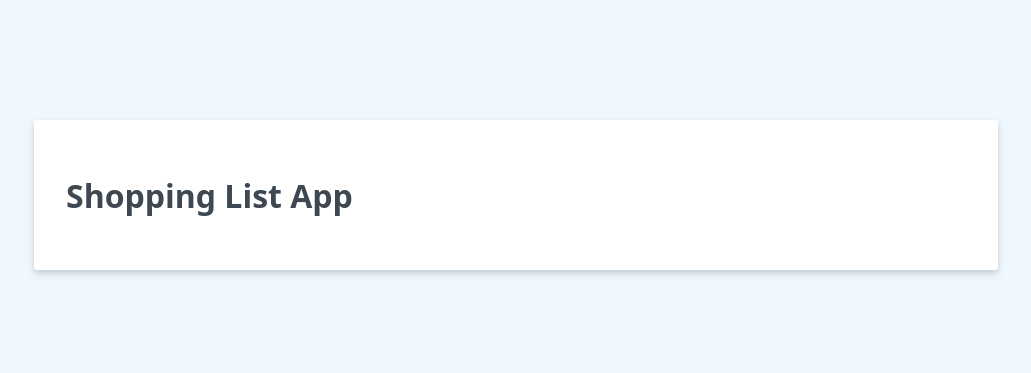
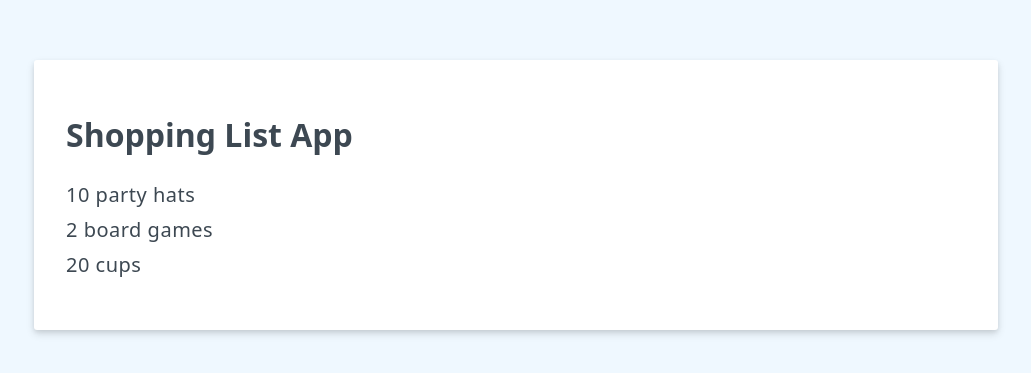
Before and after one commit to Munegu/first-project-vue, a Vue app: page / in a window 1280 px wide. Shown: the part 205-578 px from the top of the page, without its empty margins (124-1155 px from the left). Built offline with nearby package versions, Linux system fonts and the light colour scheme.

Commit message:
discover v-for

```diff
--- a/src/App.vue
+++ b/src/App.vue
@@ -1,9 +1,19 @@
 <script setup>
 import { ref } from 'vue'
 
-const header = ref('Shopping List App')
+const header = ref('Shopping List App');
+const items = ref([
+  {id: 1, label: '10 party hats'},
+  {id: 2, label: '2 board games'},
+  {id: 3, label: '20 cups'}
+]);
 </script>
 
 <template>
   <h1>{{ header }}</h1>
+  <ul>
+    <li v-for="({id, label}) in items" :key="id">
+      {{ label }}
+    </li>
+  </ul>
 </template>
```
